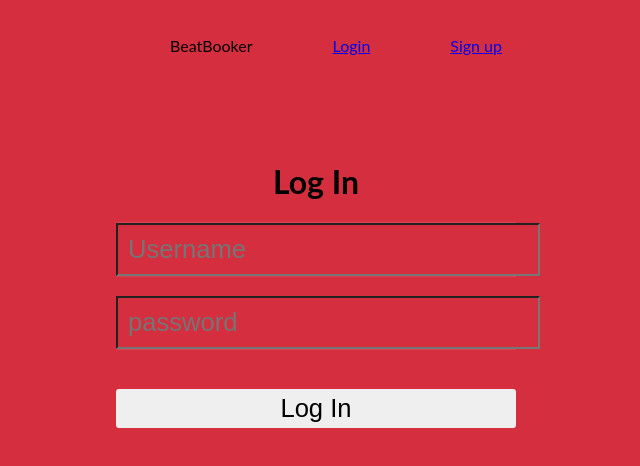
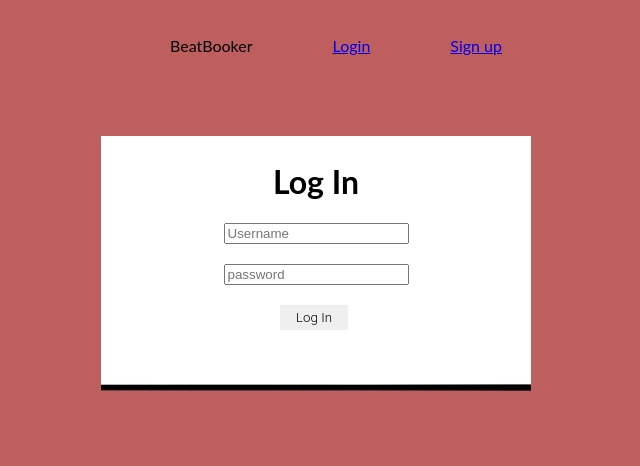
Before and after one commit to handsomemolly/BeatBookerFrontend, a React (Create React App) app in the folder beatbooker-client/: page /login in a window 1280 px wide. Shown: the top 466 px of the page, without its empty margins (324-964 px from the left). Built offline with nearby package versions, Linux system fonts and the light colour scheme.

Commit message:
minimal styling

```diff
--- a/beatbooker-client/src/App.css
+++ b/beatbooker-client/src/App.css
@@ -40,7 +40,7 @@
 /* NAV */
 
 .topNav {
-  background-color: #d52e3f;
+  background-color: #be5e5f;
   overflow: hidden;
 }
 
@@ -82,7 +82,7 @@
   height: 20vh;
   line-height: 18vh;
   color: #fcedd8;
-  background: #d52e3f;
+  background: #be5e5f;
   font-family: "Niconne", cursive;
   font-weight: 700;
   text-shadow: 5px 5px 0px #eb452b, 10px 10px 0px #efa032, 15px 15px 0px #46b59b,
@@ -91,7 +91,10 @@
 }
 
 body {
-  background-color: #d52e3f;
+  background-color: #be5e5f;
+  /* background-image: url("./BeatBooker%20Logo.jpg");
+  background-repeat: no-repeat;
+  background-size: 800px 800px; */
 }
 
 body {
@@ -109,6 +112,7 @@ h2 {
   font-size: 26px;
   margin: 20px 0;
   text-align: center;
+  justify-content: center;
 }
 
 li {
@@ -119,7 +123,7 @@ li {
   margin-bottom: 25px;
 }
 .table-header {
-  background-color: #95a5a6;
+  background-color: #90818e;
   font-size: 14px;
   text-transform: uppercase;
   letter-spacing: 0.03em;
@@ -201,6 +205,8 @@ li {
   display: flex;
   -ms-flex-wrap: wrap;
   flex-wrap: wrap;
+  /* justify-content: center; */
+  /* align-items: center; */
 
   margin-left: auto;
   margin-right: auto;
@@ -232,18 +238,18 @@ li {
     text-align: center;
     margin-top: 1%;
 
-    h2 {
+    /* h2 {
       font-size: 3em;
       font-weight: 300;
       color: rgba(255, 255, 255, 0.7);
       display: inline-block;
       padding-bottom: 5px;
       text-shadow: 1px 1px 3px $shadow-color;
-    }
+    } */
   }
 }
 
-form {
+/* .form {
   .input-group {
     border-bottom: 1px solid rgba(255, 255, 255, 0.1);
     border-top: 1px solid rgba(255, 255, 255, 0.1);
@@ -263,19 +269,21 @@ form {
       }
     }
   }
+} */
 
-  .form-control {
+/* .form-control {
   padding: 10px;
   font-size: 1.6em;
   width: 100%;
   background: transparent;
-
+  color: whitesmoke; */
+/*
   :focus {
     border: none;
   }
-  }
+} */
 
-  button {
+/* button {
   margin-top: 20px;
   border: none;
   font-size: 1.6em;
@@ -285,5 +293,84 @@ form {
   border-radius: 3px;
   color: lighten(button-background-color, 40%);
   border-bottom: 4px solid darken(button-background-color, 10%);
+} */
+
+.float {
+  display: inline-block;
+  padding: 0.35em 1.2em;
+  border: 0.1em solid #ffffff;
+  margin: 0 0.3em 0.3em 0;
+  border-radius: 0.12em;
+  box-sizing: border-box;
+  text-decoration: none;
+  font-family: "Roboto", sans-serif;
+  font-weight: 300;
+  color: #000000;
+  text-align: center;
+  transition: all 0.2s;
+}
+
+.float:hover {
+  color: #000000;
+  background-color: #ffffff;
+}
+
+.backToArtists {
+  display: inline-block;
+  padding: 0.5em 3em;
+  border: 0.16em solid #ffffff;
+  margin: 0.16em 0.3em 0;
+  box-sizing: border-box;
+  text-transform: uppercase;
+  font-weight: 400;
+  color: #030303;
+  text-align: center;
+  transition: all 0.15s;
+  background-color: #ffffff;
+  border-color: black;
+}
+
+.backToArtists:hover {
+  color: whitesmoke;
+  background-color: #3c9db5;
+  border-color: #050505;
+}
+
+.backToArtists:active {
+  color: #000000;
+  border-color: #bbbbbb;
+}
+
+@media all and (max-width: 30em) {
+  .backToArtists {
+    display: block;
+    margin: 0.4em auto;
   }
 }
+
+.booking-form {
+  border: 1px solid black;
+  padding: 1.5%;
+  text-align: center;
+}
+
+/* input[type="submit"] {
+  width: 100%;
+  background-color: #fcedd8;
+  color: black;
+  padding: 14px 20px;
+  margin: 8px 0;
+  border: none;
+  border-radius: 4px;
+  cursor: pointer;
+}
+
+input[type="submit"]:hover {
+  background-color: #45a049;
+} */
+
+.login {
+  background-image: url("./BeatBooker%20Logo.jpg");
+  background-repeat: no-repeat;
+  background-position: 50% 10px;
+}
--- a/beatbooker-client/src/App.js
+++ b/beatbooker-client/src/App.js
@@ -123,7 +123,9 @@ class App extends Component {
         {!user.id && <Redirect to="/login" />}
         <Route
           path="/home"
-          render={(routerProps) => <Home {...routerProps} />}
+          render={(routerProps) => (
+            <Home {...routerProps} user={this.state.user} />
+          )}
         />
         <Route path="/bookings" component={MyBookings} />
       </div>
--- a/beatbooker-client/src/components/Artist.js
+++ b/beatbooker-client/src/components/Artist.js
@@ -27,12 +27,22 @@ class Artist extends Component {
             <h2>Featured</h2>
             <hr />
             <h1>{this.props.selected.name}</h1>
-            <p>Bio: {this.props.selected.bio}</p>
-            <p>Genre: {this.props.selected.genre}</p>
+            <p>
+              <b>Bio:</b> {this.props.selected.bio}
+            </p>
+            <p>
+              <b>Genre:</b> {this.props.selected.genre}
+            </p>
+            <p>
+              <b>Price per Event:</b> ${this.props.selected.price}
+            </p>
             <div className="video">
               <ReactPlayer url={this.props.selected.video_url} />
             </div>
-            <button onClick={this.props.handleBack}>Back to All Artists</button>
+            <br></br>
+            <button className="backToArtists" onClick={this.props.handleBack}>
+              Back to All Artists
+            </button>
           </div>
           <div>
             {
@@ -40,6 +50,7 @@ class Artist extends Component {
                 bookings={this.state.bookings}
                 selected={this.props.selected}
                 artists={this.props.artists}
+                user={this.props.user}
               />
             }
           </div>
--- a/beatbooker-client/src/components/Booking.js
+++ b/beatbooker-client/src/components/Booking.js
@@ -38,7 +38,7 @@ class Booking extends Component {
       event_date: this.state.eventDate,
       event_type: this.state.eventType,
       number_of_attendees: this.state.numberOfAttendees,
-      user_id: 12,
+      user_id: this.props.user.id,
       artist_id: this.props.selected.id,
     };
     fetch(`http://localhost:3000/bookings`, {
@@ -62,16 +62,19 @@ class Booking extends Component {
   render() {
     return (
       <div>
+        <div className="booking-form">
           <h2> Create Booking Request </h2>
           <form onSubmit={(e) => this.handleSubmit(e)}>
-          Date of Event
+            <label for="date">Date of Event</label>
             <input
               type="date"
+              id="date"
               onChange={(e) => this.handleEventDateChange(e)}
               value={this.state.eventDate}
             />
-          Event Type
+            <label for="event_type">Event Type</label>
             <select
+              id="event_type"
               value={this.state.eventType}
               onChange={this.handleEventTypeChange}
             >
@@ -81,17 +84,16 @@ class Booking extends Component {
               <option value="Birthday">Birthday </option>
               <option value="Do I Need a Reason?">Do I Need a Reason? </option>
             </select>
-          Number of Attendees
+            <label for="attendees">Number of Attendees</label>
             <input
               type="select"
+              id="attendees"
               onChange={(e) => this.handleAttendeesChange(e)}
               value={this.state.numberOfAttendees}
             />
-          <input type="submit" />
+            <input type="submit" className="backToArtists" />
           </form>
-        {/* <div>
-          <MyBookings />
-        </div> */}
+        </div>
       </div>
     );
   }
--- a/beatbooker-client/src/components/Home.js
+++ b/beatbooker-client/src/components/Home.js
@@ -93,6 +93,7 @@ class Home extends Component {
               selected={this.state.selected}
               handleBack={this.handleBack}
               artists={this.state.artists}
+              user={this.props.user}
             />
           ) : null}
         </div>
--- a/beatbooker-client/src/components/MyBookings.js
+++ b/beatbooker-client/src/components/MyBookings.js
@@ -56,7 +56,7 @@ class MyBookings extends Component {
       <div>
         <div className="container">
           <h2>My Bookings</h2>
-          <ul className="responsive-table">
+          <ul className="bookingTable">
             <li className="table-header">
               <div className="col col-1">Date Requested</div>
               <div className="col col-2">Artist</div>
--- a/beatbooker-client/src/components/Navbar.js
+++ b/beatbooker-client/src/components/Navbar.js
@@ -44,7 +44,7 @@ const Navbar = ({ user, handleLogout }) => {
                   </a>
                 </li>
                 <li>
-                  <a href="#" className="nav-link">
+                  <a href="#" className="nav-link" id="logout">
                     <button onClick={handleLogout}>Logout</button>
                   </a>
                 </li>
```
Also changed, not shown: beatbooker-client/src/BeatBooker Logo.jpg (added). Lines whose indentation alone changed are shown as unchanged.
